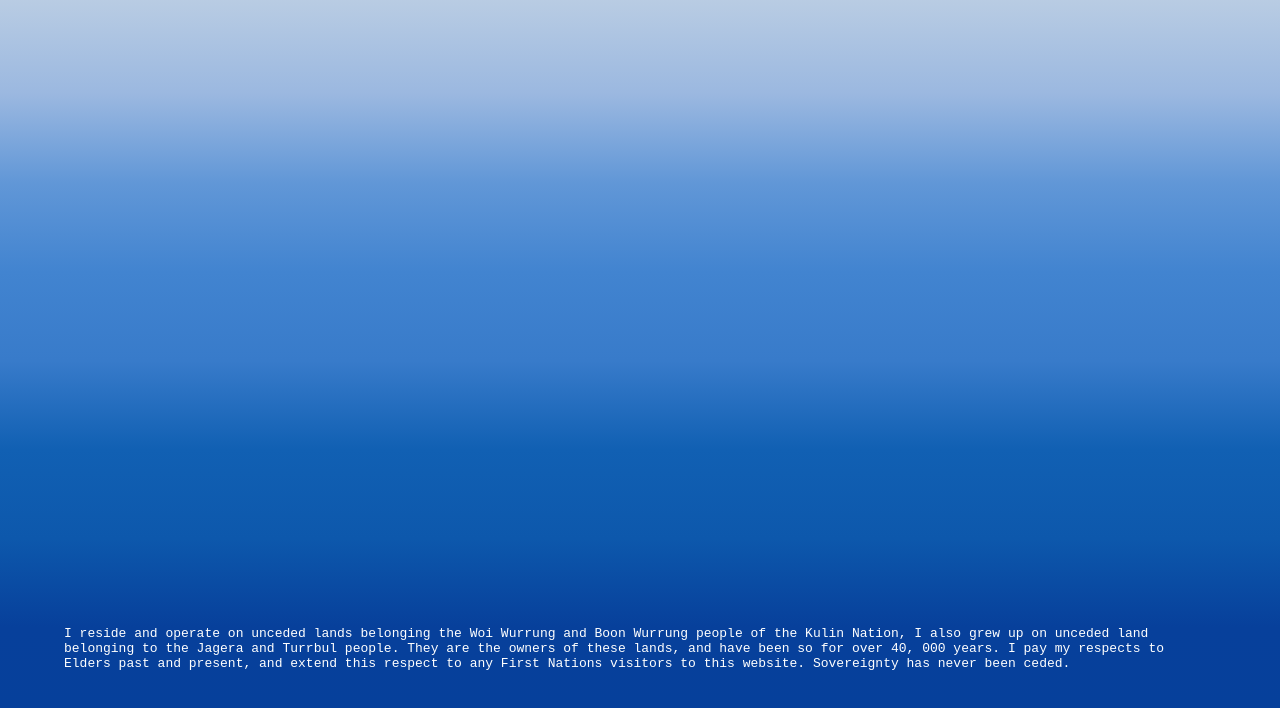
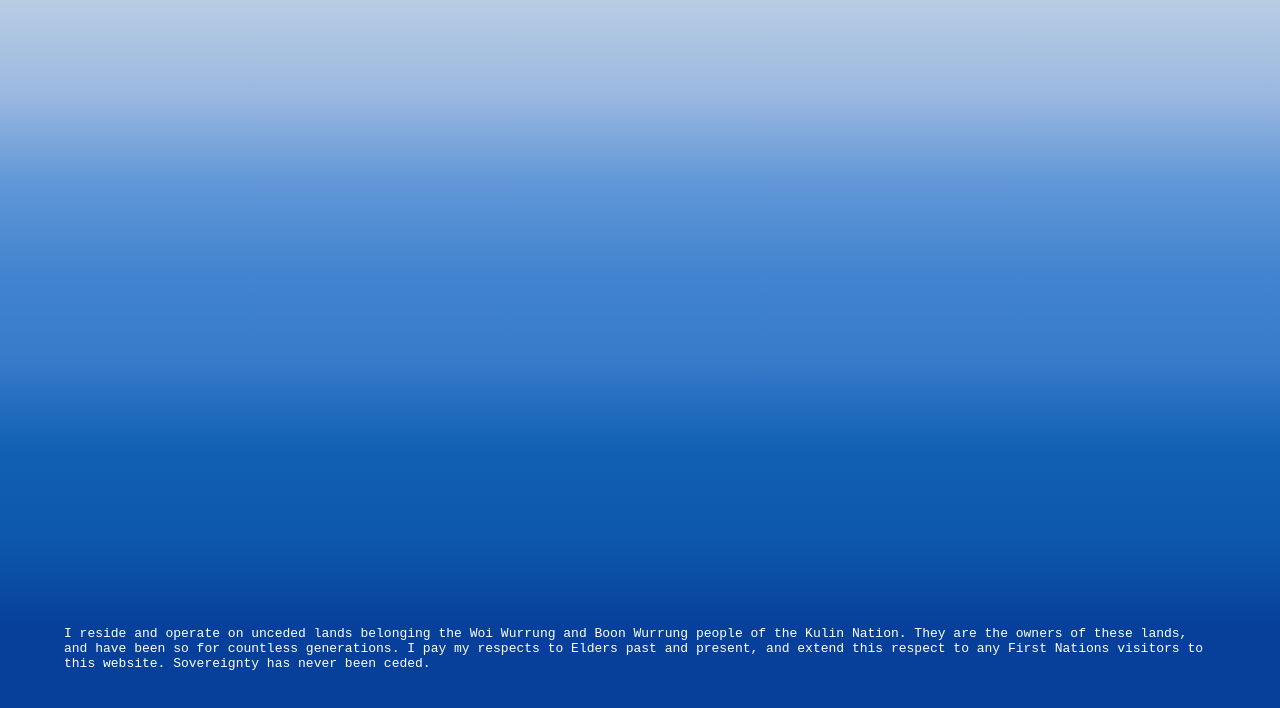
Before and after one commit to hharicore/webARCHIVE, a plain HTML site: page about.html in a window 1280 px wide. Shown: the part 84-792 px from the top of the page. Drawn offline with Linux system fonts and the light colour scheme.

Commit message:
Update about.html

```diff
--- a/about.html
+++ b/about.html
@@ -18,7 +18,7 @@
     </div>
     <section class="acknowledgement">
             <p class="top__text">
-              I reside and operate on unceded lands belonging the Woi Wurrung and Boon Wurrung people of the Kulin Nation, I also grew up on unceded land belonging to the Jagera and Turrbul people. They are the owners of these lands, and have been so for over 40, 000 years. I pay my respects to Elders past and present, and extend this respect to any First Nations visitors to this website. Sovereignty has never been ceded.
+              I reside and operate on unceded lands belonging the Woi Wurrung and Boon Wurrung people of the Kulin Nation. They are the owners of these lands, and have been so for countless generations. I pay my respects to Elders past and present, and extend this respect to any First Nations visitors to this website. Sovereignty has never been ceded.
             </p>
 <br/><br/>
 
```
